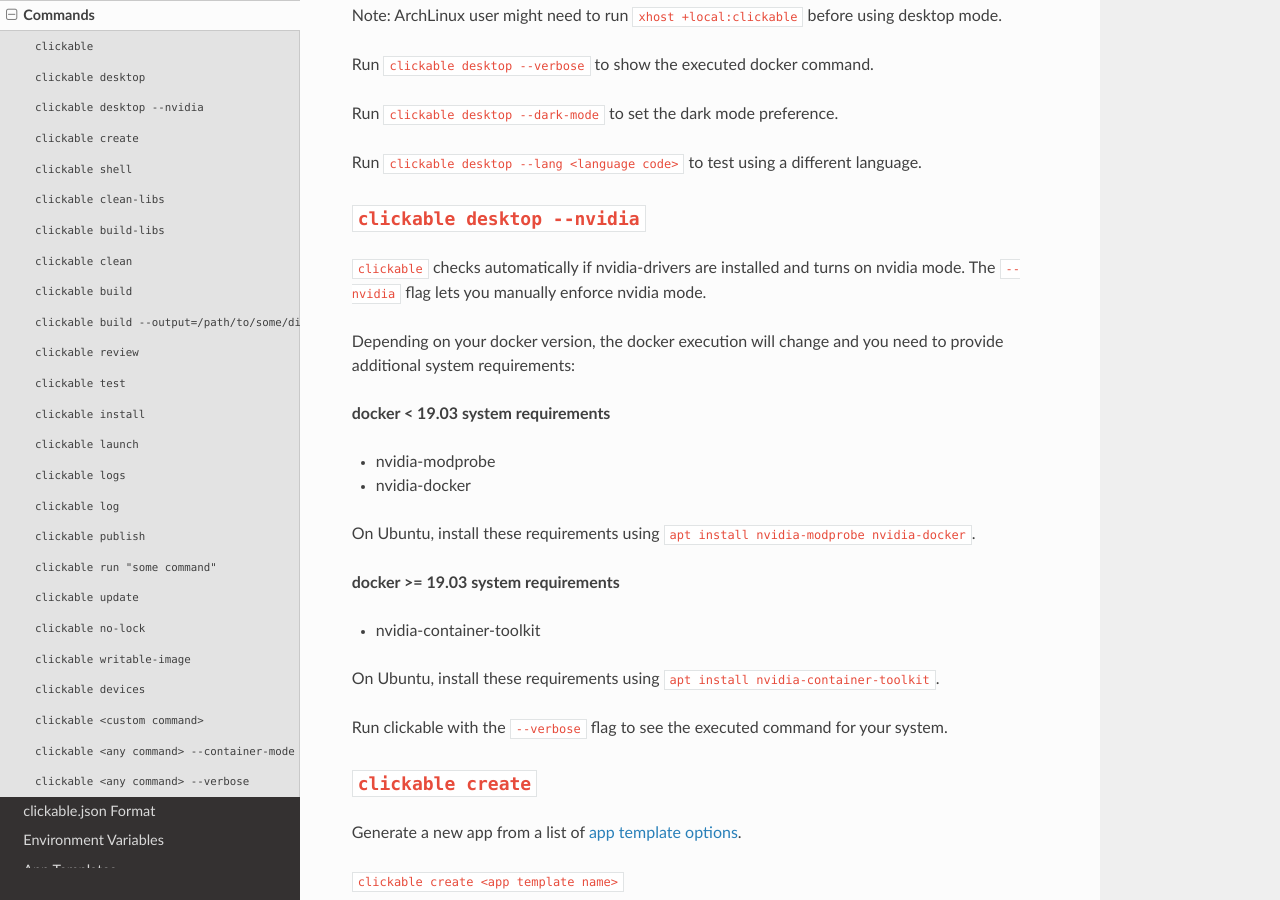
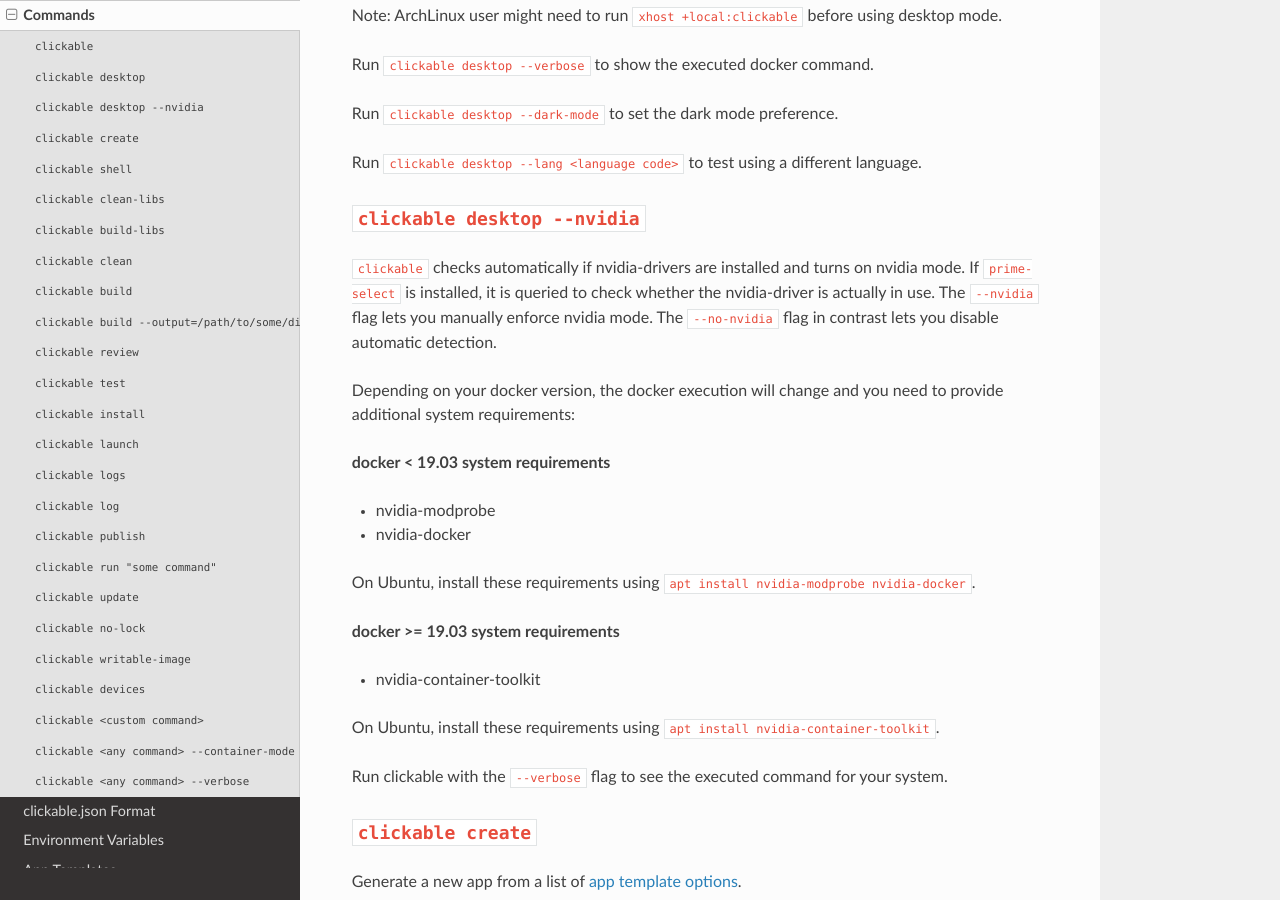
Before and after one commit to bhdouglass/clickable, a Sphinx documentation site: the page built from docs/commands.rst, in a window 1280 px wide and 900 px high, scrolled down 486 px. Built offline with Sphinx 7.4.7 and the Read the Docs theme 2.0.0, drawn with Linux system fonts in a browser that asks for light colours.

Commit message:
Add --no-nvidia flag to the docs

```diff
--- a/docs/commands.rst
+++ b/docs/commands.rst
@@ -33,8 +33,11 @@
 ``clickable desktop --nvidia``
 ------------------------------
 
-``clickable`` checks automatically if nvidia-drivers are installed and turns on nvidia mode.
-The ``--nvidia`` flag lets you manually enforce nvidia mode.
+``clickable`` checks automatically if nvidia-drivers are installed and turns on nvidia
+mode. If ``prime-select`` is installed, it is queried to check whether the nvidia-driver
+is actually in use.
+The ``--nvidia`` flag lets you manually enforce nvidia mode. The ``--no-nvidia``
+flag in contrast lets you disable automatic detection.
 
 Depending on your docker version, the docker execution will change and
 you need to provide additional system requirements:
--- a/docs/env-vars.rst
+++ b/docs/env-vars.rst
@@ -90,6 +90,11 @@
 
 Same as :ref:`--nvidia <nvidia>`.
 
+``CLICKABLE_NO_NVIDIA``
+-----------------------
+
+Same as :ref:`--no-nvidia <nvidia>`.
+
 ``CLICKABLE_DIRTY``
 -------------------
 
```
